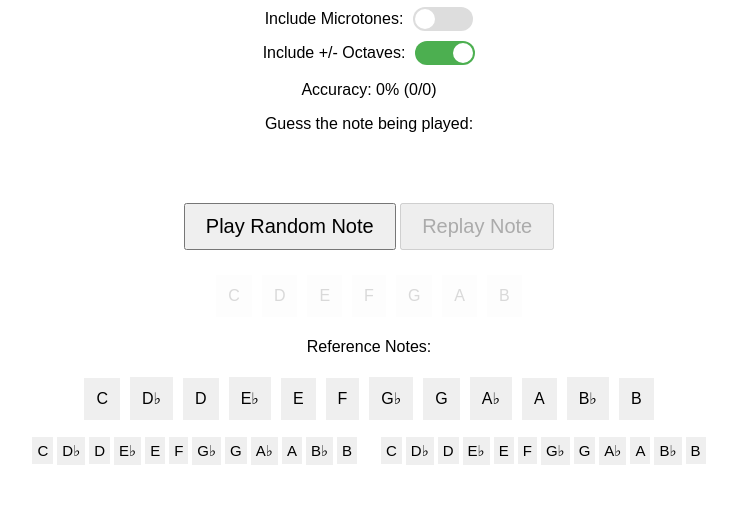
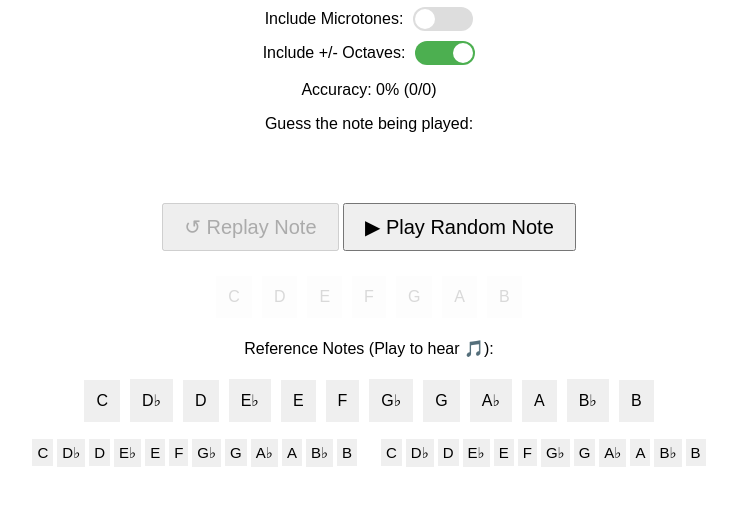
Before and after one commit to thefinalnote/eartrainer, a plain HTML site: page light.html in a window 1280 px wide. Shown: the part 107-612 px from the top of the page, without its empty margins (271-1008 px from the left). Drawn offline with Linux system fonts and the light colour scheme.

Commit message:
Add files via upload

```diff
--- a/light.html
+++ b/light.html
@@ -161,10 +161,10 @@
     <p id="stats">Accuracy: 0% (0/0)</p>
     <p>Guess the note being played:</p>
     <p id="feedback"></p>
-    <button id="playNote">Play Random Note</button>
-    <button id="replayNote" disabled>Replay Note</button>
+    <button id="replayNote" disabled>&#8634; Replay Note</button>
+    <button id="playNote">&#9654; Play Random Note</button>
     <div id="guessNotes"></div>
-    <p>Reference Notes:</p>
+    <p>Reference Notes (Play to hear &#127925;):</p>
     <div id="referenceNotes">
     </div>
     <div class="octave-container">
```
